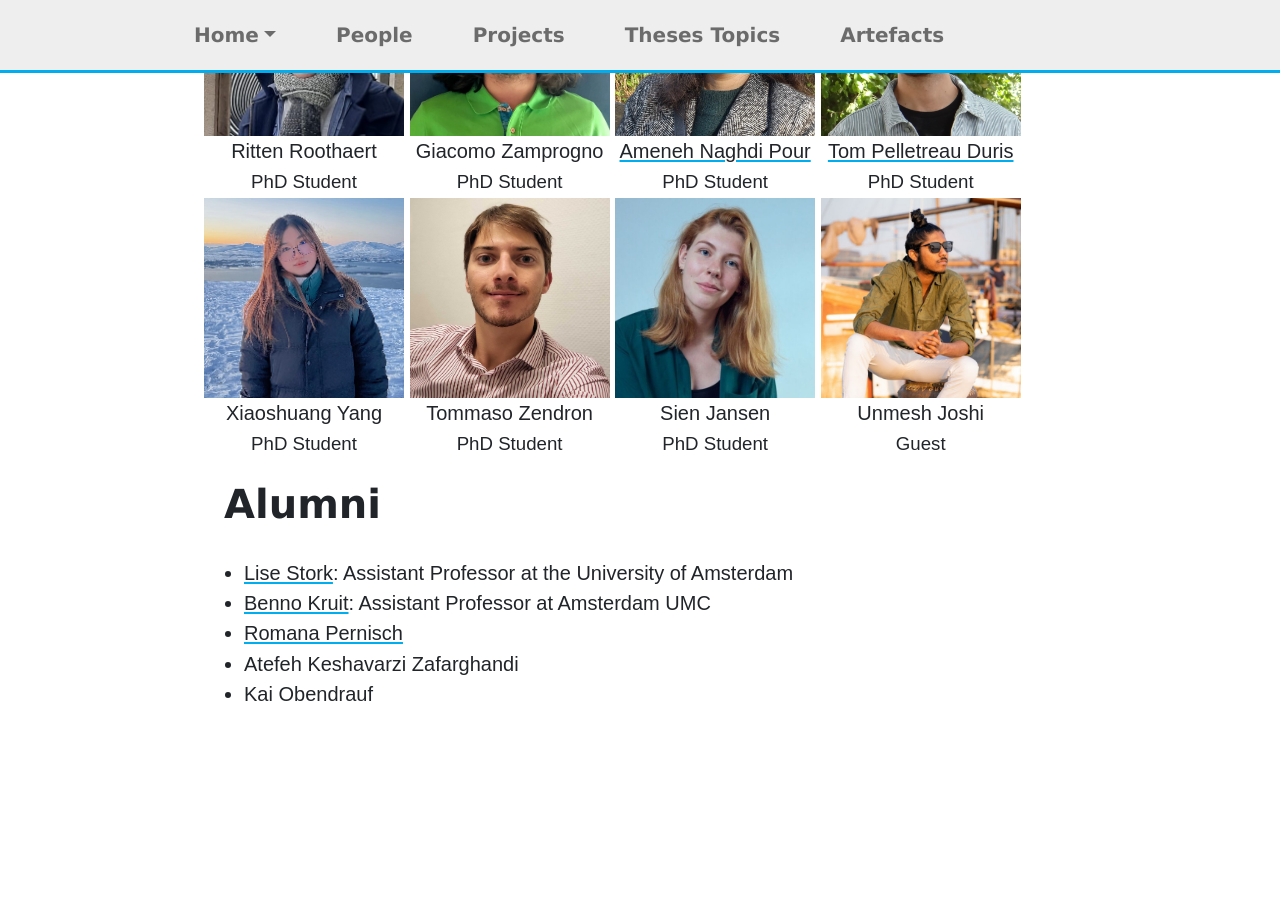
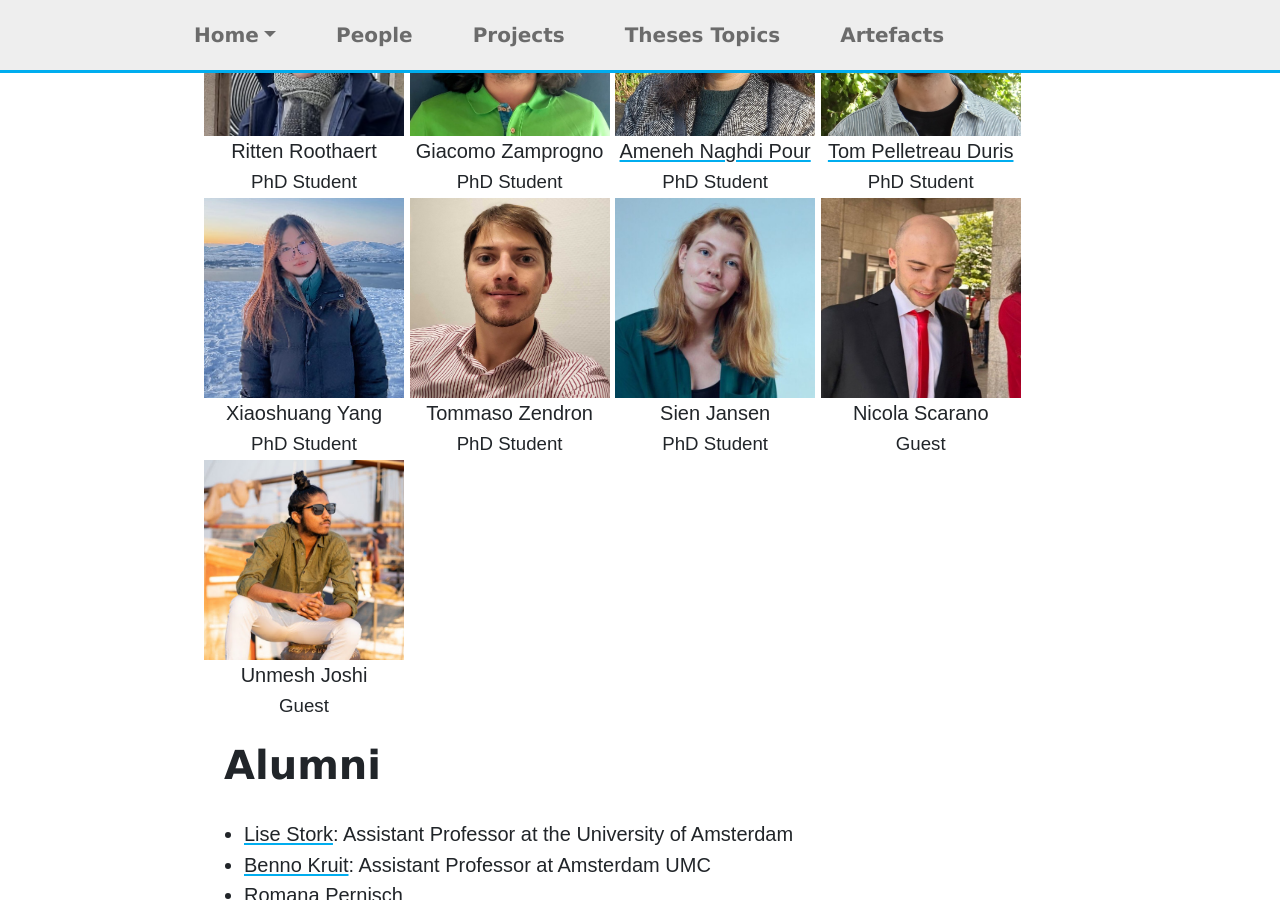
Before and after one commit to kai-vu/site, a Jekyll site: the page built from people.md, in a window 1280 px wide and 900 px high, scrolled down 971 px. Built offline with Jekyll 4.4.1, drawn with Linux system fonts in a browser that asks for light colours.

Commit message:
Add Nicola Scarano as a guest in people.md

```diff
--- a/people.md
+++ b/people.md
@@ -23,6 +23,8 @@ layout: default
     <br><span style="font-size:14pt">PhD Student</span></div>
     <div style="text-align: center; width:200px; display:inline-block; vertical-align:top;"><img src="images/Sien.jpg" width="200" height="200"><br>Sien Jansen
     <br><span style="font-size:14pt">PhD Student</span></div>
+    <div style="text-align: center; width:200px; display:inline-block; vertical-align:top;"><img src="images/Nicola.jpg" width="200" height="200"><br>Nicola Scarano
+    <br><span style="font-size:14pt">Guest</span></div>
     <div style="text-align: center; width:200px; display:inline-block; vertical-align:top;"><img src="images/unmesh.png" width="200" height="200"><br>Unmesh Joshi<br><span style="font-size:14pt">Guest</span></div>
 </div>
 
```
